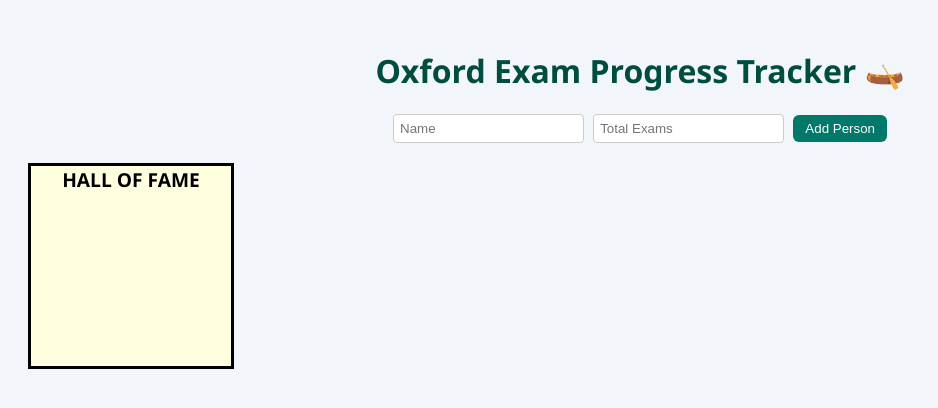
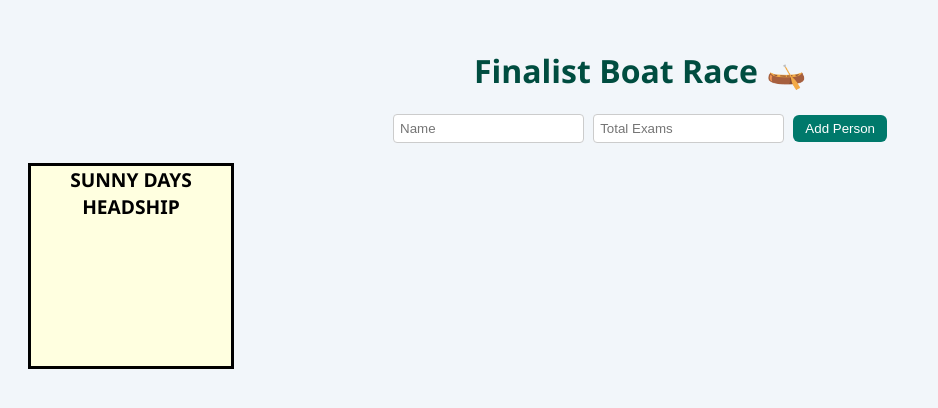
Before and after one commit to greentyboo/almostthere, a plain HTML site: page index.html in a window 1280 px wide. Shown: the whole page, without its empty margins (0-938 px from the left). Drawn offline with Linux system fonts and the light colour scheme; no server answers.

Commit message:
Update index.html

```diff
--- a/index.html
+++ b/index.html
@@ -269,7 +269,7 @@
   </style>
 </head>
 <body>
-  <h1>Oxford Exam Progress Tracker 🛶</h1>
+  <h1>Finalist Boat Race 🛶</h1>
 
   <div class="add-form">
     <input type="text" id="newName" placeholder="Name" />
@@ -278,7 +278,7 @@
   </div>
 
 
-  <div class="halloffame" id="halloffame">HALL OF FAME</div>
+  <div class="halloffame" id="halloffame">SUNNY DAYS HEADSHIP</div>
   <div class="tracker" id="tracker"></div>
   <canvas class="confetti" id="confetti"></canvas>
 </body>
```
